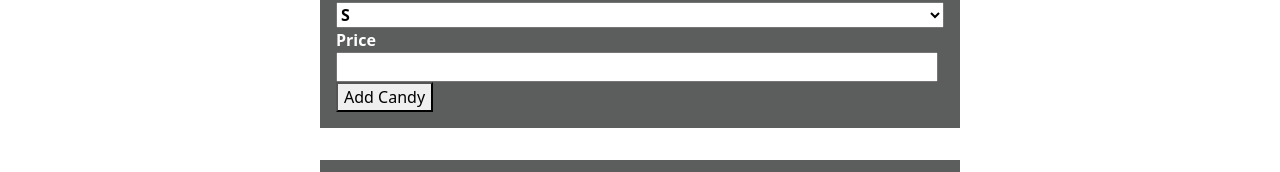
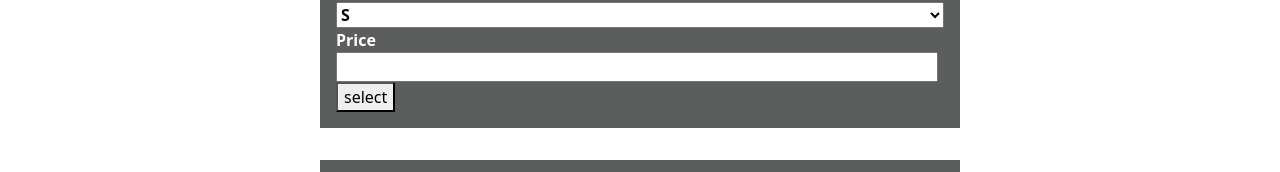
Before and after one commit to jyotisujeeth/shopping-App-, a React (Create React App) app: page / in a window 1280 px wide. Shown: the part 224-396 px from the top of the page. Built offline with nearby package versions, Linux system fonts and the light colour scheme.

Commit message:
most of the work done

```diff
--- a/src/Components/Form/Form.js
+++ b/src/Components/Form/Form.js
@@ -40,7 +40,7 @@ const Form = () => {
       </select>
       <label>Price</label>
       <input type="number" ref={priceRef} />
-      <button onClick={addCandyHandler}>Add Candy</button>
+      <button onClick={addCandyHandler}>select</button>
     </form>
   );
 };
```
